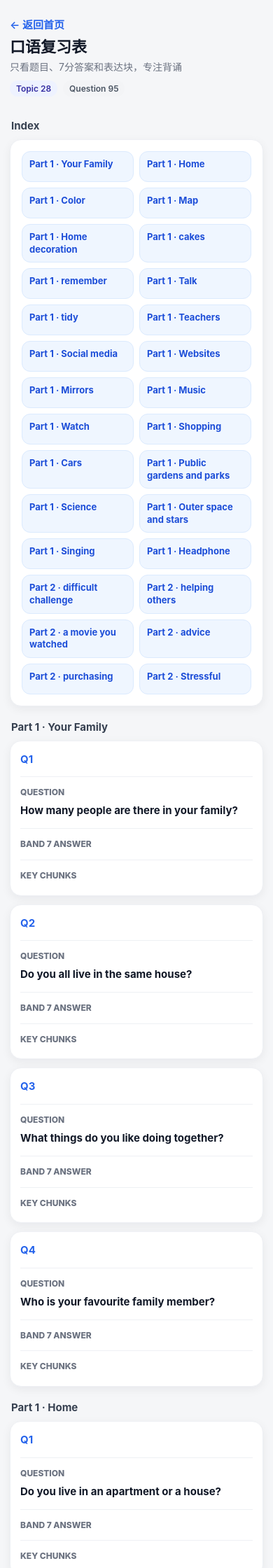
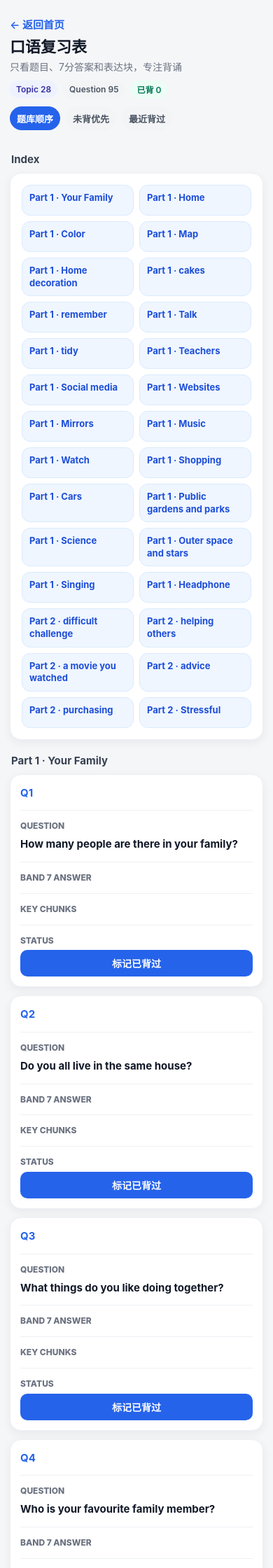
Before and after one commit to qx-zhangzhi/word_echo, a Django app: page /speaking/review/ in a window 390 px wide. Shown: the top 2240 px of the page at 70% size. Run offline with Django 5.2, Linux system fonts and the light colour scheme; data comes from the database, SQL or seed files in the repository.

Commit message:
Add speaking memorization tracking

```diff
--- a/apps/speaking/admin.py
+++ b/apps/speaking/admin.py
@@ -7,7 +7,7 @@ from .models import SpeakingTopic, SpeakingQuestion, SpeakingAnswer
 class SpeakingQuestionInline(admin.TabularInline):
     model = SpeakingQuestion
     extra = 1
-    fields = ("question_text", "sort_order", "is_active")
+    fields = ("question_text", "sort_order", "is_active", "memorized_at")
 
 
 @admin.register(SpeakingTopic)
@@ -21,8 +21,8 @@ class SpeakingTopicAdmin(admin.ModelAdmin):
 
 @admin.register(SpeakingQuestion)
 class SpeakingQuestionAdmin(admin.ModelAdmin):
-    list_display = ("id", "topic", "short_question", "sort_order", "is_active", "created_at")
-    list_filter = ("topic__part", "topic", "is_active")
+    list_display = ("id", "topic", "short_question", "sort_order", "is_active", "memorized_at", "created_at")
+    list_filter = ("topic__part", "topic", "is_active", "memorized_at")
     search_fields = ("question_text", "sample_answer", "key_points", "useful_expressions")
     ordering = ("topic", "sort_order", "id")
 
--- a/apps/speaking/models.py
+++ b/apps/speaking/models.py
@@ -57,6 +57,7 @@ class SpeakingQuestion(models.Model):
 
     sort_order = models.IntegerField(default=0, verbose_name="排序")
     is_active = models.BooleanField(default=True, verbose_name="是否启用")
+    memorized_at = models.DateTimeField(blank=True, null=True, verbose_name="背过时间")
 
     created_at = models.DateTimeField(default=timezone.now, verbose_name="创建时间")
     updated_at = models.DateTimeField(auto_now=True, verbose_name="更新时间")
--- a/apps/speaking/urls.py
+++ b/apps/speaking/urls.py
@@ -14,6 +14,7 @@ urlpatterns = [
     path("", speaking_home, name="speaking_home"),
 
     path("review/", views.review_table, name="speaking_review_table"),
+    path("questions/<int:question_id>/memorized/", views.mark_question_memorized, name="speaking_question_memorized"),
     path("topics/", views.topic_list, name="speaking_topic_list"),
     path("topics/create/", views.topic_create, name="speaking_topic_create"),
     path("topics/<int:topic_id>/", views.topic_detail, name="speaking_topic_detail"),
--- a/apps/speaking/views.py
+++ b/apps/speaking/views.py
@@ -1,6 +1,9 @@
 # apps/speaking/views.py
 
+from django.db.models import F, Prefetch
 from django.shortcuts import get_object_or_404, redirect, render
+from django.utils import timezone
+from django.utils.http import url_has_allowed_host_and_scheme
 from django.views.decorators.http import require_http_methods
 
 from .forms import SpeakingTopicForm, SpeakingQuestionForm
@@ -25,18 +28,33 @@ def topic_list(request):
 
 
 def review_table(request):
+    sort = request.GET.get("sort", "default")
+    question_order = ["sort_order", "id"]
+    if sort == "unmemorized":
+        question_order = [F("memorized_at").asc(nulls_first=True), "sort_order", "id"]
+    elif sort == "recent":
+        question_order = [F("memorized_at").desc(nulls_last=True), "sort_order", "id"]
+
+    active_questions = (
+        SpeakingQuestion.objects
+        .filter(is_active=True)
+        .order_by(*question_order)
+    )
+
     topics = (
         SpeakingTopic.objects
         .filter(is_active=True, questions__is_active=True)
-        .prefetch_related("questions")
+        .prefetch_related(Prefetch("questions", queryset=active_questions))
         .distinct()
         .order_by("part", "sort_order", "id")
     )
 
-    total_questions = SpeakingQuestion.objects.filter(
+    questions = SpeakingQuestion.objects.filter(
         topic__in=topics,
         is_active=True,
-    ).count()
+    )
+    total_questions = questions.count()
+    memorized_questions = questions.filter(memorized_at__isnull=False).count()
 
     return render(
         request,
@@ -44,8 +62,27 @@ def review_table(request):
         {
             "topics": topics,
             "total_questions": total_questions,
+            "memorized_questions": memorized_questions,
+            "sort": sort,
         },
     )
+
+
+@require_http_methods(["POST"])
+def mark_question_memorized(request, question_id):
+    question = get_object_or_404(
+        SpeakingQuestion,
+        id=question_id,
+        is_active=True,
+        topic__is_active=True,
+    )
+    question.memorized_at = timezone.now()
+    question.save(update_fields=["memorized_at", "updated_at"])
+
+    next_url = request.POST.get("next") or ""
+    if not url_has_allowed_host_and_scheme(next_url, allowed_hosts={request.get_host()}):
+        next_url = "speaking_review_table"
+    return redirect(next_url)
 
 
 def topic_create(request):
--- a/templates/speaking/review_table.html
+++ b/templates/speaking/review_table.html
@@ -88,12 +88,69 @@
         color: #374151;
     }
 
+    .col-status {
+        width: 150px;
+    }
+
     .topic-heading {
         scroll-margin-top: 90px;
     }
 
     .mobile-label {
         display: none;
+    }
+
+    .sort-row {
+        display: flex;
+        gap: 8px;
+        flex-wrap: wrap;
+        margin-top: 12px;
+    }
+
+    .sort-link {
+        display: inline-flex;
+        align-items: center;
+        min-height: 34px;
+        padding: 6px 10px;
+        border-radius: 999px;
+        background: #f3f4f6;
+        color: #4b5563;
+        font-size: 13px;
+        font-weight: 700;
+    }
+
+    .sort-link.active {
+        background: #2563eb;
+        color: #ffffff;
+    }
+
+    .memorized-time {
+        margin-bottom: 8px;
+        color: #047857;
+        font-size: 13px;
+        font-weight: 700;
+        line-height: 1.4;
+    }
+
+    .memorize-form {
+        margin: 0;
+    }
+
+    .btn-memorized,
+    .btn-unmemorized {
+        min-height: 38px;
+        border-radius: 10px;
+        font-size: 14px;
+    }
+
+    .btn-memorized {
+        background: #ecfdf5;
+        color: #047857;
+    }
+
+    .btn-unmemorized {
+        background: #2563eb;
+        color: #ffffff;
     }
 
     @media (max-width: 720px) {
@@ -163,7 +220,8 @@
         }
 
         .col-answer,
-        .col-chunks {
+        .col-chunks,
+        .col-status {
             width: auto;
         }
 
@@ -185,6 +243,12 @@
     <div class="review-summary">
         <span class="tag">Topic {{ topics|length }}</span>
         <span class="tag gray">Question {{ total_questions }}</span>
+        <span class="tag green">已背 {{ memorized_questions }}</span>
+    </div>
+    <div class="sort-row">
+        <a class="sort-link {% if sort == 'default' %}active{% endif %}" href="{% url 'speaking_review_table' %}">题库顺序</a>
+        <a class="sort-link {% if sort == 'unmemorized' %}active{% endif %}" href="{% url 'speaking_review_table' %}?sort=unmemorized">未背优先</a>
+        <a class="sort-link {% if sort == 'recent' %}active{% endif %}" href="{% url 'speaking_review_table' %}?sort=recent">最近背过</a>
     </div>
 </div>
 
@@ -213,12 +277,12 @@
                         <th class="col-question">Question</th>
                         <th class="col-answer">Band 7 Answer</th>
                         <th class="col-chunks">Key Chunks</th>
+                        <th class="col-status">Status</th>
                     </tr>
                 </thead>
                 <tbody>
                     {% for question in topic.questions.all %}
-                        {% if question.is_active %}
-                            <tr>
+                        <tr id="question-{{ question.id }}">
                             <td class="col-no">Q{{ forloop.counter }}</td>
                             <td class="col-question">
                                 <span class="mobile-label">Question</span>
@@ -232,8 +296,20 @@
                                 <span class="mobile-label">Key Chunks</span>
                                 {{ question.useful_expressions|linebreaksbr }}
                             </td>
+                            <td class="col-status">
+                                <span class="mobile-label">Status</span>
+                                {% if question.memorized_at %}
+                                    <div class="memorized-time">已背 {{ question.memorized_at|date:"m-d H:i" }}</div>
+                                {% endif %}
+                                <form class="memorize-form" method="post" action="{% url 'speaking_question_memorized' question.id %}">
+                                    {% csrf_token %}
+                                    <input type="hidden" name="next" value="{{ request.get_full_path }}#question-{{ question.id }}">
+                                    <button class="btn {% if question.memorized_at %}btn-memorized{% else %}btn-unmemorized{% endif %}" type="submit">
+                                        {% if question.memorized_at %}重新标记{% else %}标记已背过{% endif %}
+                                    </button>
+                                </form>
+                            </td>
                         </tr>
-                        {% endif %}
                     {% endfor %}
                 </tbody>
             </table>
```
Also changed, not shown: apps/speaking/management/commands/import_speaking_bank.py (+16 -1 lines), apps/speaking/migrations/0003_speakingquestion_memorized_at.py (added). Lines whose indentation alone changed are shown as unchanged.
